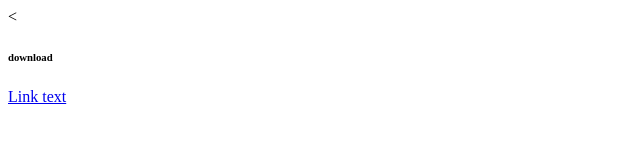
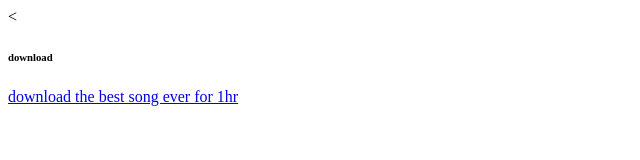
Before and after one commit to gungurbuz/idunnobro, a plain HTML site: page index.html in a window 1280 px wide. Shown: the whole page, without its empty margins (0-640 px from the left). Drawn offline with Linux system fonts and the light colour scheme.

Commit message:
Update index.html

```diff
--- a/index.html
+++ b/index.html
@@ -6,6 +6,6 @@
   </head>
   <body>
     <<h6>download</h6>
-     <a href="polish.mp3" download>Link text</a>
+     <a href="https://drive.google.com/uc?export=download&id=1myQNSDlC0LPqKNGgMdyuqxHuhbUyBpLM" download>download the best song ever for 1hr</a>
   </body>
 </html>
```
